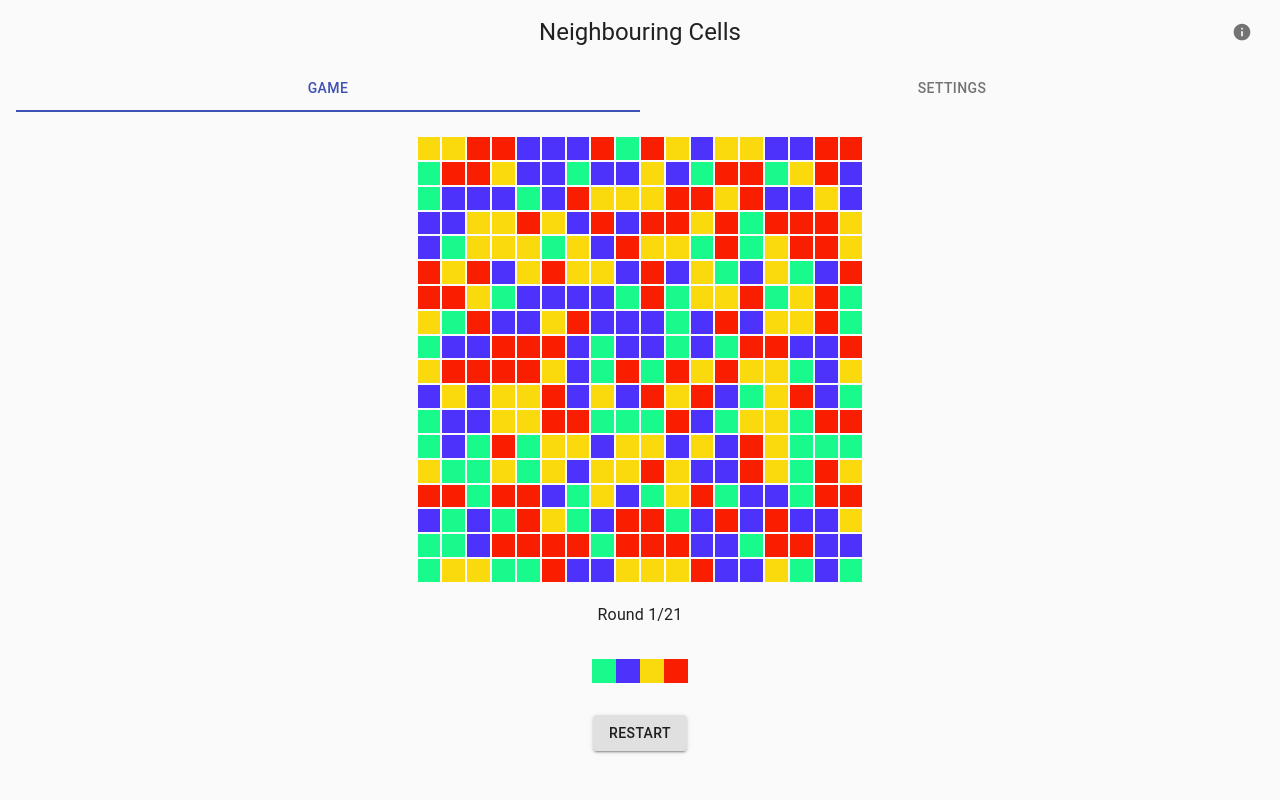
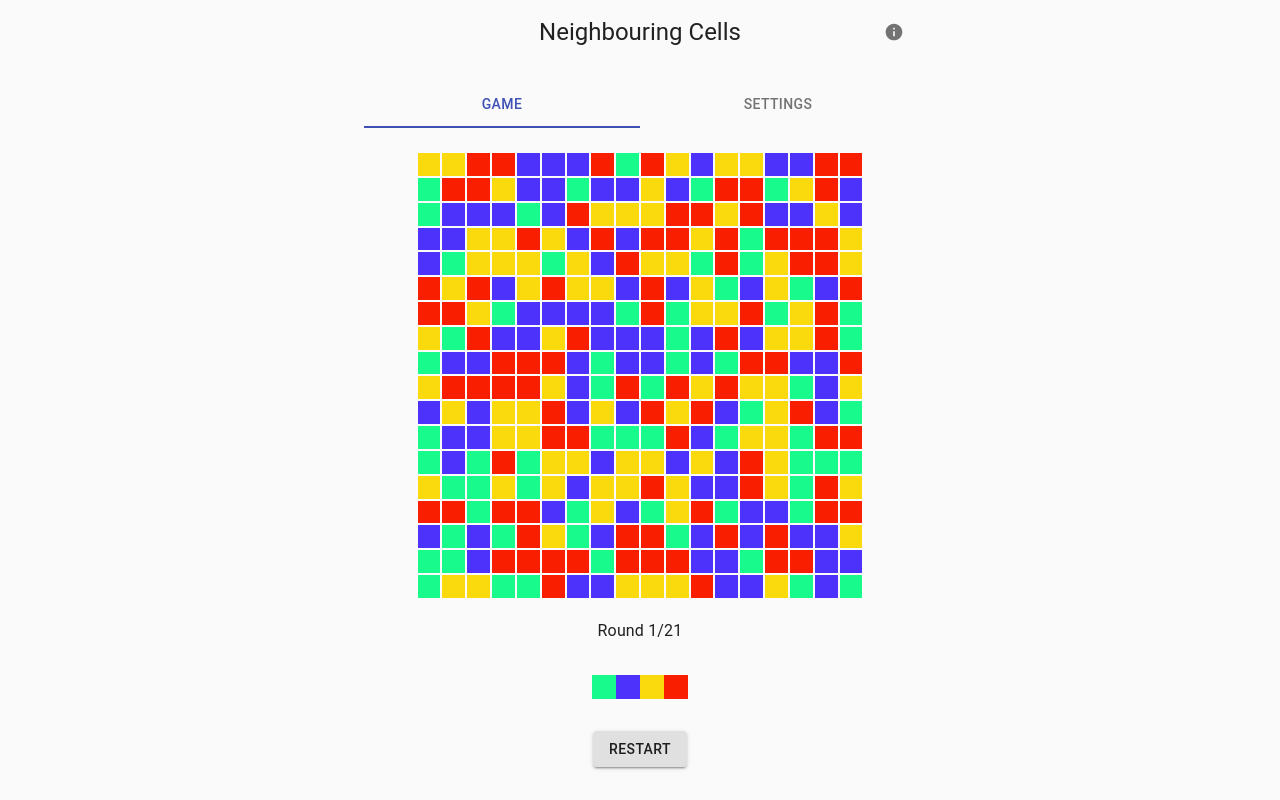
Before and after one commit to d400800/neighbouring-cells, a React (Create React App) app: page / in a window 1280 px wide. Built offline with nearby package versions, Linux system fonts and the light colour scheme.

Commit message:
adding a Layout component, adding a container for desktop

```diff
--- a/src/App.js
+++ b/src/App.js
@@ -1,58 +1,16 @@
 import './App.css';
 import React from 'react';
 
-import {Box} from "@material-ui/core";
 import CssBaseline from '@material-ui/core/CssBaseline';
 
-import {colorMaps, standardGame} from "./config";
-import Game from "./game/Game";
-import Settings from "./game/Settings";
-import {TabNavigation} from "./game/TabNavigation";
-import {TabPanel} from "./game/TabPanel";
-import Topbar from "./game/Topbar";
+import {Layout} from "./game/Layout";
 
 function App() {
-    const [tab, setTab] = React.useState(0);
-
-    const [settings, setSettings] = React.useState({
-        size: standardGame.size,
-        theme: standardGame.theme,
-        rounds: standardGame.rounds
-    });
-
     return (
         <main>
             <CssBaseline/>
 
-            <Box px={2} py={2}>
-                <Box mb={2}>
-                    <Topbar/>
-                </Box>
-
-                <TabNavigation setTab={setTab} tab={tab}/>
-
-                <div>
-                    <TabPanel value={tab} index={0}>
-                        <Box id="game-tab-content" display="flex" justifyContent="center" py={3}>
-                            <Game
-                                size={settings.size}
-                                rounds={settings.rounds}
-                                colorMap={colorMaps.get(settings.theme)}
-                            />
-                        </Box>
-                    </TabPanel>
-
-                    <TabPanel value={tab} index={1}>
-                        <Box id="settings-tab-content" py={3}>
-                            <Settings
-                                settings={settings}
-                                setSettings={setSettings}
-                                setTab={setTab}
-                            />
-                        </Box>
-                    </TabPanel>
-                </div>
-            </Box>
+            <Layout/>
         </main>
     );
 }
--- /dev/null
+++ b/src/game/Layout.jsx
@@ -0,0 +1,54 @@
+import React from "react";
+
+import {Box, Container} from "@material-ui/core";
+
+import {colorMaps, standardGame} from "../config";
+import Game from "./Game";
+import Settings from "./Settings";
+import {TabNavigation} from "./TabNavigation";
+import {TabPanel} from "./TabPanel";
+import Topbar from "./Topbar";
+
+export function Layout() {
+    const [tab, setTab] = React.useState(0);
+
+    const [settings, setSettings] = React.useState({
+        size: standardGame.size,
+        theme: standardGame.theme,
+        rounds: standardGame.rounds
+    });
+
+    return (
+        <Container maxWidth="sm">
+            <Box>
+                <Box mb={2} py={2}>
+                    <Topbar/>
+                </Box>
+
+                <TabNavigation setTab={setTab} tab={tab}/>
+
+                <div>
+                    <TabPanel value={tab} index={0}>
+                        <Box id="game-tab-content" display="flex" justifyContent="center" py={3}>
+                            <Game
+                                size={settings.size}
+                                rounds={settings.rounds}
+                                colorMap={colorMaps.get(settings.theme)}
+                            />
+                        </Box>
+                    </TabPanel>
+
+                    <TabPanel value={tab} index={1}>
+                        <Box id="settings-tab-content" py={3}>
+                            <Settings
+                                settings={settings}
+                                setSettings={setSettings}
+                                setTab={setTab}
+                            />
+                        </Box>
+                    </TabPanel>
+                </div>
+            </Box>
+        </Container>
+    );
+}
```
Also changed, not shown: 1 other file (tests, documents, lock files or other folders).
